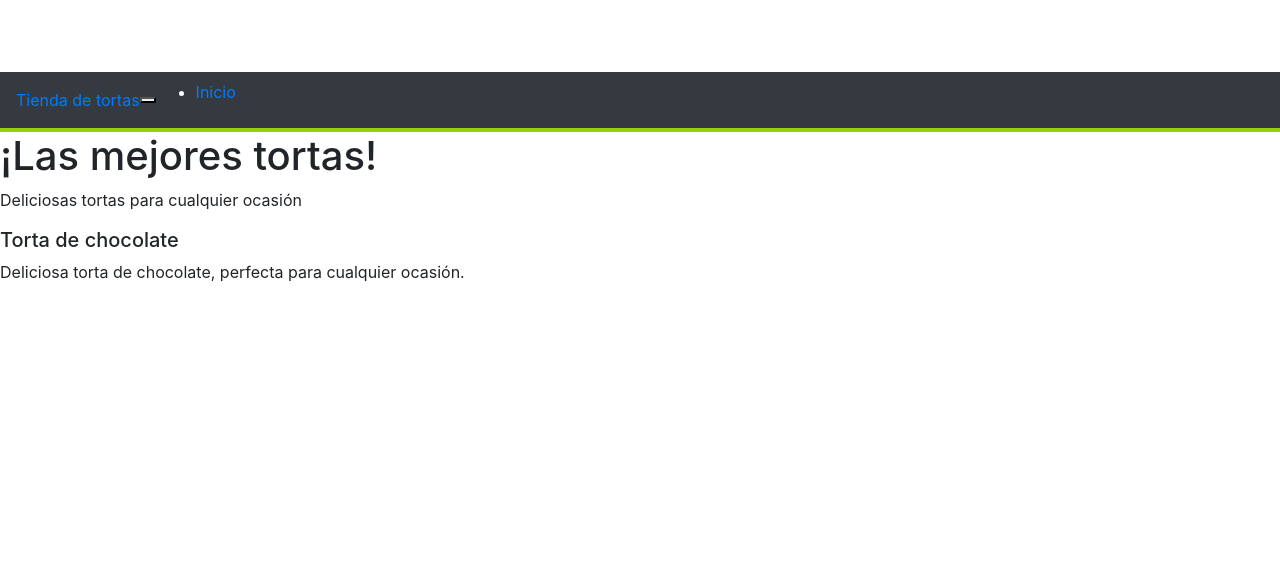
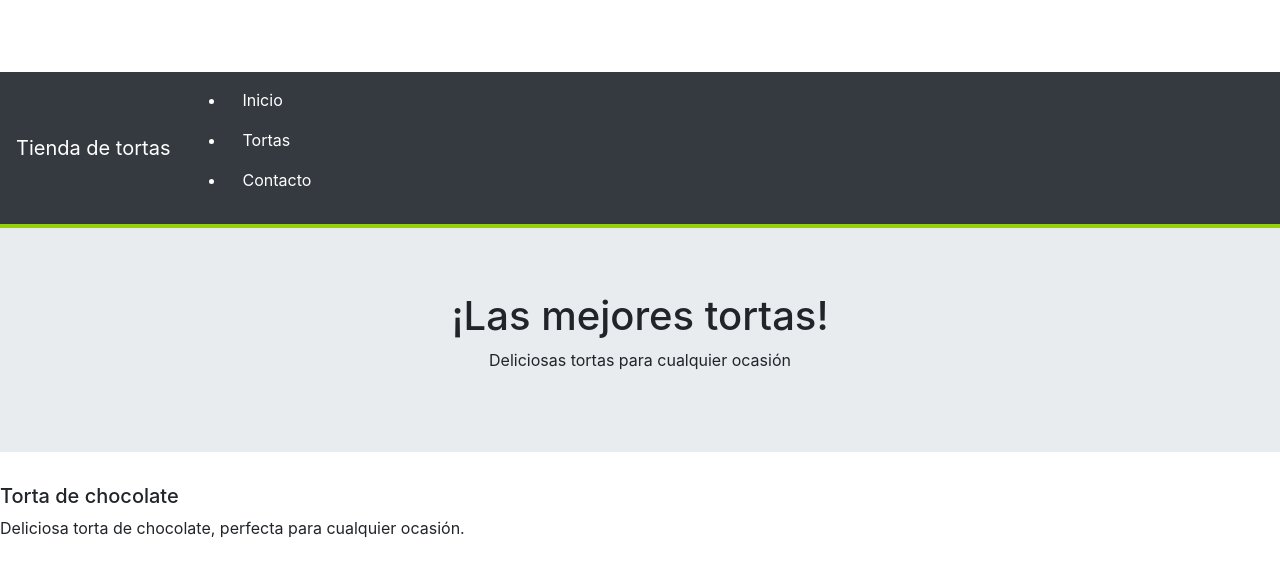
Before and after one commit to leonandres/gran_dulzura, a plain HTML site: page index.html in a window 1280 px wide. Drawn offline with nearby package versions, Linux system fonts and the light colour scheme.

Commit message:
Se agregan clases bootstrap para estilos de menu y de barra de navegacion

```diff
--- a/index.html
+++ b/index.html
@@ -11,22 +11,30 @@
 <body>
     <!-- Barra de navegacion -->
     <nav class = "navbar navbar-expand-lg navbar-dark">
-        <a href="#">Tienda de tortas</a>
-        <button type="button" data-toggle="collapse">
+        <a class = "navbar-brand" href = "#">Tienda de tortas</a>
+        <button class = "navbar-toggler" type="button" data-toggle="collapse" data-target="#navbarSupportedContent" aria-controls="navbarSupportedContent" aria-expanded="false" aria-label="Toggle navigation">
             <span></span>
         </button>
 
         <div>
             <ul>
                 <li>
-                    <a class="">Inicio</a>
+                    <a class = "nav-link" href="#">Inicio</a>
+                </li>
+
+                <li>
+                    <a class = "nav-link" href="#">Tortas</a>
+                </li>
+
+                <li>
+                    <a class = "nav-link" href="#">Contacto</a>
                 </li>
             </ul>
         </div>
     </nav>
 
     <!-- Encabezado -->
-    <header>
+    <header class = "jumbotron jumbotron-fluid text-center">
         <div>
             <h1>¡Las mejores tortas!</h1>
             <p>Deliciosas tortas para cualquier ocasión</p>
--- a/styles.css
+++ b/styles.css
@@ -13,3 +13,8 @@ body {
 .navbar-dark{
     color: #fff;
 }
+
+.nav-link{
+    color: #fff;
+    margin-right: 1rem;
+}
```
